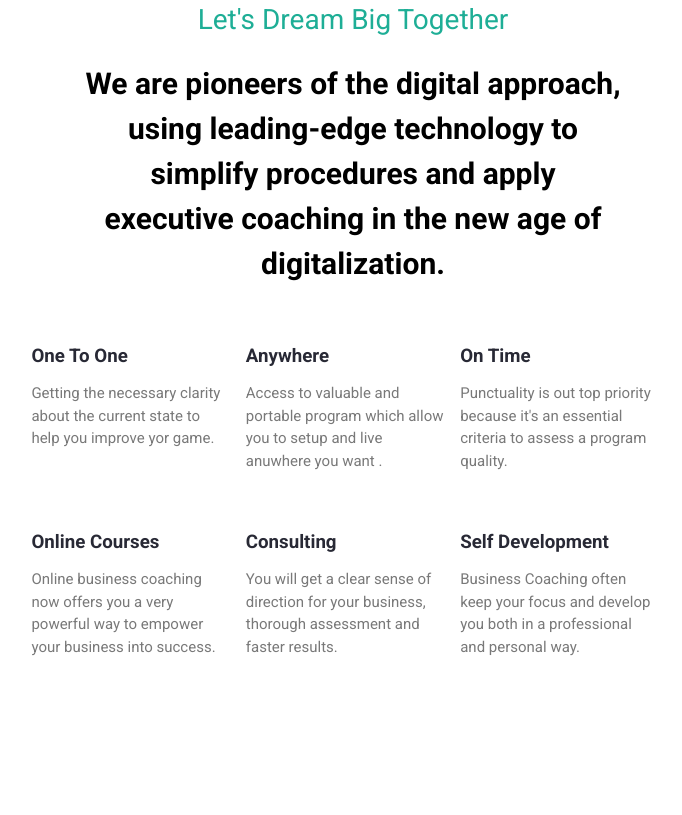
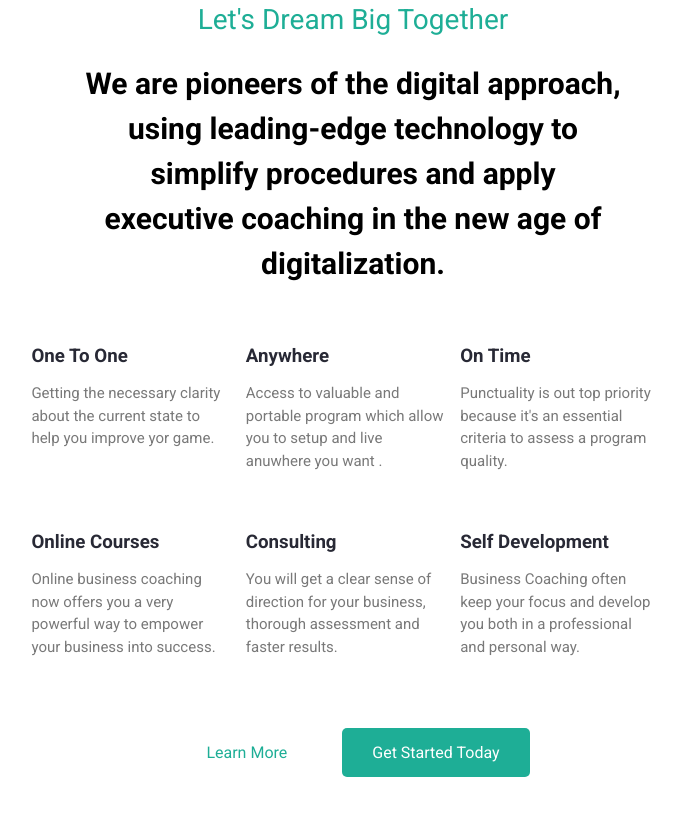
Before and after one commit to giuseppe-lana27/proj-html-vuejs, a website: page index.html in a window 1280 px wide. Shown: the part 966-1781 px from the top of the page, without its empty margins (287-969 px from the left). Before the commit the page ends 1704 px from the top, so only its background shows below. Drawn offline with nearby package versions, Linux system fonts and the light colour scheme.

Commit message:
inseriti bottoni prima sezione main

```diff
--- a/index.html
+++ b/index.html
@@ -114,6 +114,10 @@
                             <p>Business Coaching often keep your focus and develop you both in a professional and personal way.</p>
                         </div>
                     </div>
+                    <div class="tasks-buttons">
+                        <a href="#" class="wht-btn">Learn More</a>
+                        <a href="#" class="btn">Get Started Today</a>
+                    </div>
                 </div>
             </div>
         </main>
--- a/src/Partials/_commons.scss
+++ b/src/Partials/_commons.scss
@@ -27,3 +27,15 @@ body{
     font-weight: 400;
     text-align: center;
 }
+.wht-btn{
+    text-decoration: none;
+    color: $mainColor;
+    margin-right: 25px;
+    padding: 15px 30px;
+    margin-top: 30px;
+    border-radius: 5px;
+    &:hover{
+        background-color: $btnHoverColor;
+        color: $btnText;
+    }
+}
--- a/src/Partials/_main.scss
+++ b/src/Partials/_main.scss
@@ -29,4 +29,8 @@
             }
         }
     }
+    .tasks-buttons{
+        display: flex;
+        justify-content: center;
+    }
 }
```
Also changed, not shown: dist/app.css.
